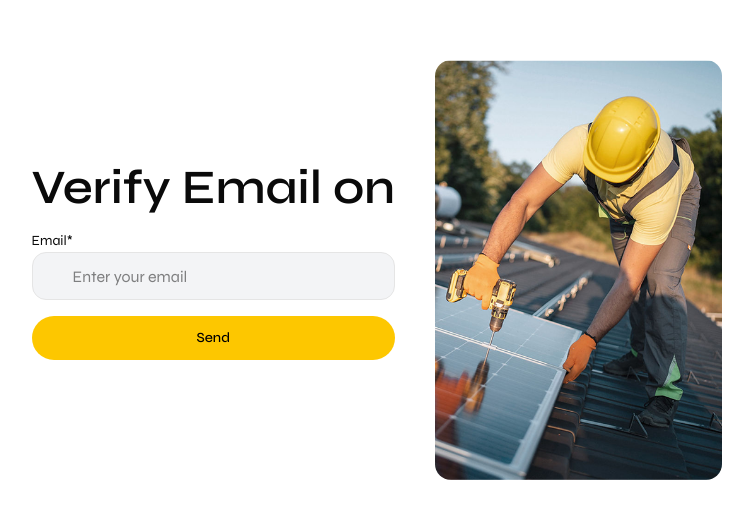
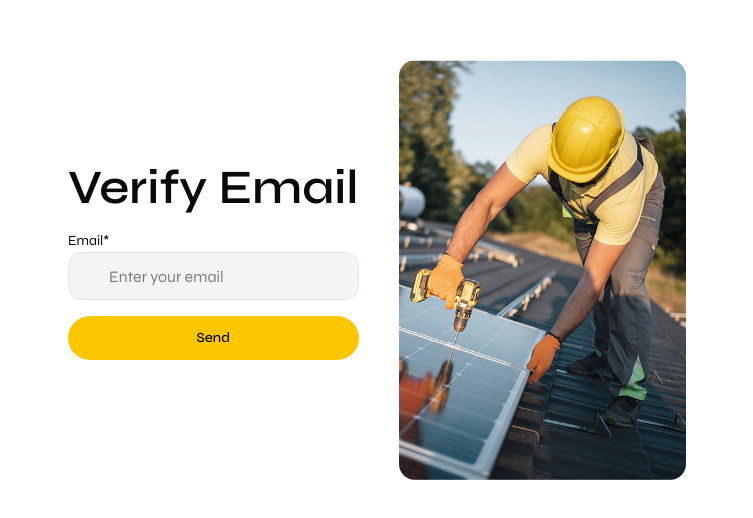
Before and after one commit to istiakiraz/Resolaring, a React (Vite) app: page /auth/forgot-pass in a window 1280 px wide. Shown: the part 130-648 px from the top of the page, without its empty margins (263-1016 px from the left). Built offline with nearby package versions, Linux system fonts and the light colour scheme.

Commit message:
fix some issues

```diff
--- a/src/pages/AuthPages/ForgotPass.jsx
+++ b/src/pages/AuthPages/ForgotPass.jsx
@@ -19,7 +19,7 @@ export default function ForgotPass() {
   };
   return (
     <div className="space-y-3 w-full  items-center">
-      <h1 className="lg:text-5xl text-3xl mb-2 font-semibold">Verify Email on</h1>
+      <h1 className="lg:text-5xl text-3xl mb-2 font-semibold">Verify Email</h1>
 
       <form className="mt-4" onSubmit={handleSubmit(onSubmit)}>
         <div className="mb-1 sm:mb-2">
```
